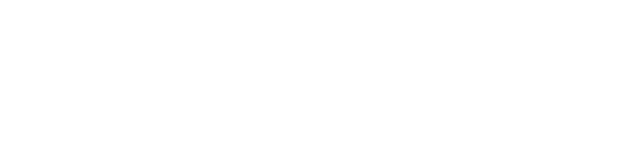
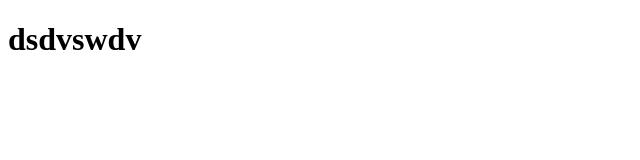
Before and after one commit to darwishshathibi/Web-Tech-Class, a plain HTML site: page project/testtttt.html in a window 1280 px wide. Shown: the whole page, without its empty margins (0-640 px from the left). Drawn offline with Linux system fonts and the light colour scheme.

Commit message:
dywdviqudvnqpdmvqpovn

```diff
--- a/project/testtttt.html
+++ b/project/testtttt.html
@@ -6,6 +6,6 @@
     <title>Document</title>
 </head>
 <body>
-
+    <h1>dsdvswdv</h1>
 </body>
 </html>
```
